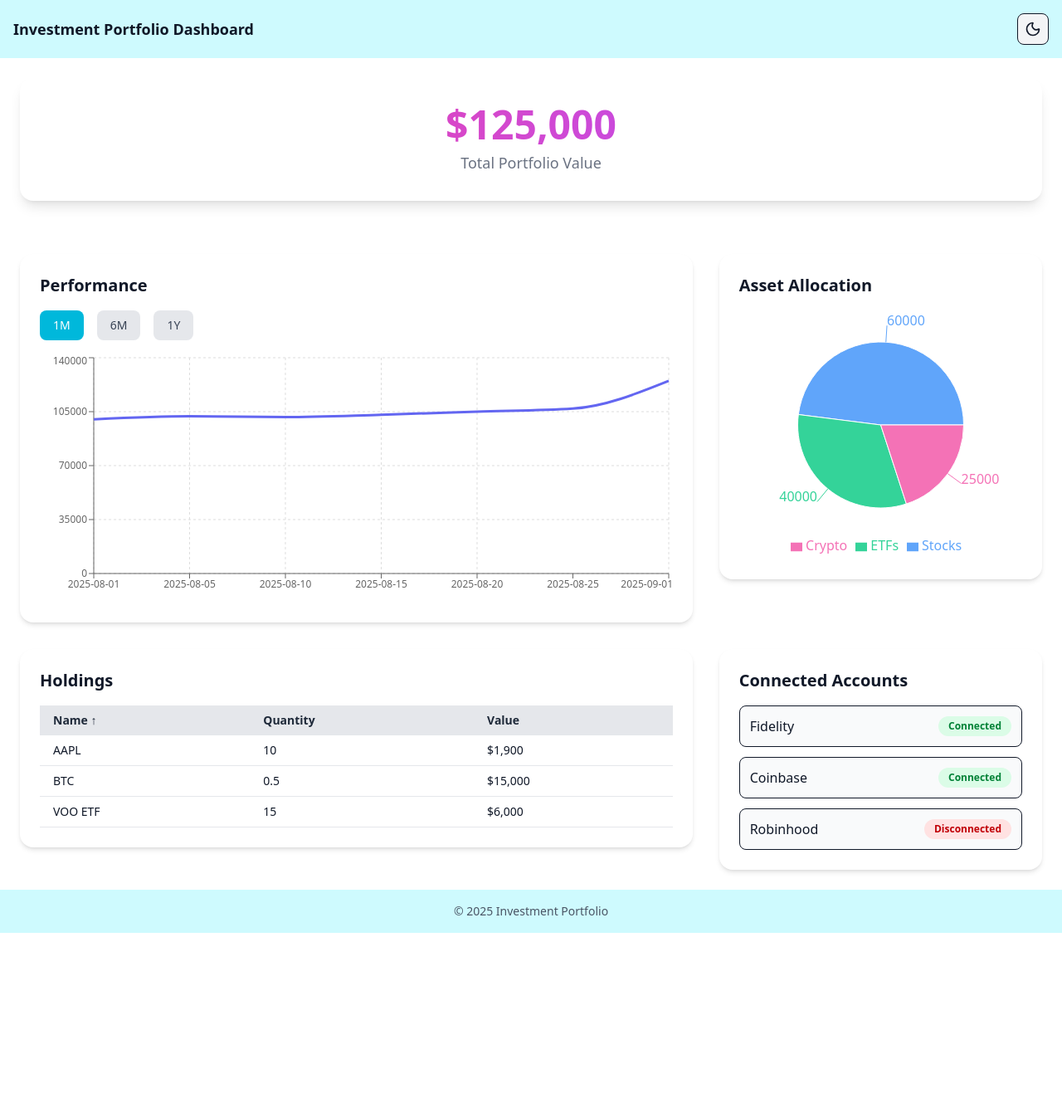
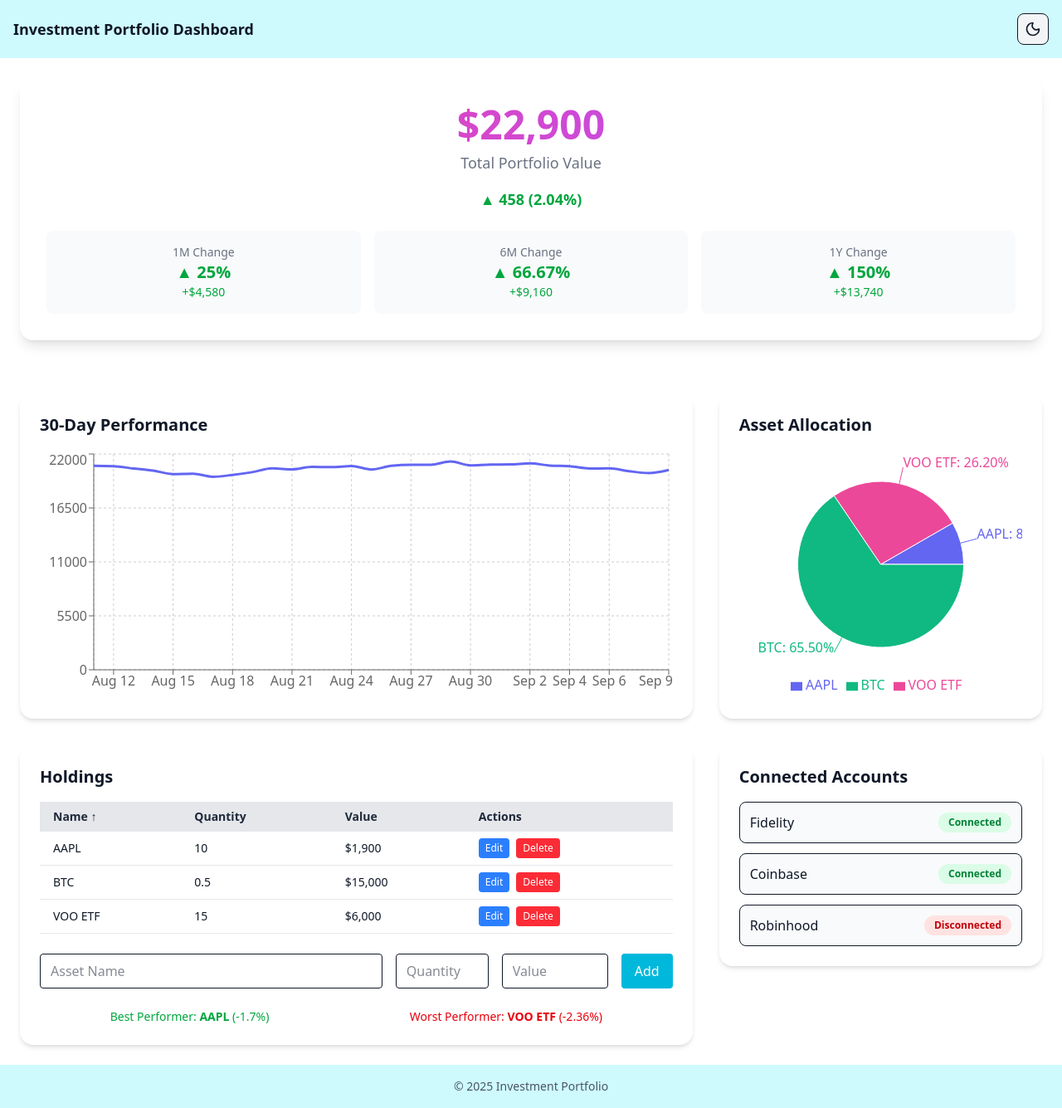
Before and after one commit to ny147/investment-portfolio, a Next.js app in the folder investment-portfolio-dashboard/: page / in a window 1280 px wide. Shown: the whole page at 83% size. Before the commit the page ends 1124 px from the top, so only its background shows below. Built offline with nearby package versions, Linux system fonts and the light colour scheme.

Commit message:
update skeleton chart

```diff
--- a/investment-portfolio-dashboard/app/page.js
+++ b/investment-portfolio-dashboard/app/page.js
@@ -1,3 +1,8 @@
+"use client";
+
+import { useState, useEffect, useMemo } from "react";
+import { portfolio } from "@/lib/mockData";
+
 import TotalValue from "@/components/TotalValue";
 import PerformanceChart from "@/components/PerformanceChart";
 import AssetAllocation from "@/components/AssetAllocation";
@@ -5,22 +10,65 @@ import HoldingsList from "@/components/HoldingsList";
 import ConnectedAccounts from "@/components/ConnectedAccounts";
 
 export default function DashboardPage() {
+  const [holdings, setHoldings] = useState(portfolio.holdings);
+  const [performanceData, setPerformanceData] = useState([]);
+
+  // ✅ Generate chart data only on client
+  useEffect(() => {
+    const totalValue = holdings.reduce((sum, h) => sum + h.value, 0);
+
+    const history = [];
+    let current = totalValue * 0.9;
+    for (let i = 29; i >= 0; i--) {
+      const date = new Date();
+      date.setDate(date.getDate() - i);
+
+      const dailyReturn = 1 + (Math.random() * 0.04 - 0.02);
+      current = current * dailyReturn;
+
+      history.push({
+        date: date.toLocaleDateString("en-US", { month: "short", day: "numeric" }),
+        value: Math.round(current),
+      });
+    }
+    setPerformanceData(history);
+  }, [holdings]);
+
+  // ✅ Portfolio return % over last 30 days
+  const portfolioReturn = useMemo(() => {
+    if (performanceData.length === 0) return 0;
+    return (
+      ((performanceData[performanceData.length - 1].value - performanceData[0].value) /
+        performanceData[0].value) *
+      100
+    );
+  }, [performanceData]);
+
+  // ✅ Distribute return across holdings
+  const updatedHoldings = useMemo(() => {
+    return holdings.map((h) => {
+      const randomFactor = 0.8 + Math.random() * 0.4;
+      const changePct = (portfolioReturn * randomFactor).toFixed(2);
+      return { ...h, changePct: Number(changePct) };
+    });
+  }, [holdings, portfolioReturn]);
+
   return (
     <div className="grid gap-8">
-      <TotalValue />
+      <TotalValue holdings={updatedHoldings} />
 
       <div className="grid grid-cols-1 lg:grid-cols-3 gap-8">
         <div className="lg:col-span-2">
-          <PerformanceChart />
+          <PerformanceChart data={performanceData} />
         </div>
         <div>
-          <AssetAllocation />
+          <AssetAllocation holdings={updatedHoldings} />
         </div>
       </div>
 
       <div className="grid grid-cols-1 lg:grid-cols-3 gap-8">
         <div className="lg:col-span-2">
-          <HoldingsList />
+          <HoldingsList holdings={updatedHoldings} setHoldings={setHoldings} />
         </div>
         <div>
           <ConnectedAccounts />
--- a/investment-portfolio-dashboard/components/AssetAllocation.jsx
+++ b/investment-portfolio-dashboard/components/AssetAllocation.jsx
@@ -1,20 +1,26 @@
 "use client";
 
-import {
-  PieChart,
-  Pie,
-  Cell,
-  Tooltip,
-  ResponsiveContainer,
-  Legend,
-} from "recharts";
-import { portfolio } from "@/lib/mockData";
+import { PieChart, Pie, Cell, Tooltip, Legend, ResponsiveContainer } from "recharts";
 import Card from "./Card";
 
-const COLORS = ["#60A5FA", "#34D399", "#F472B6"];
+const COLORS = ["#6366F1", "#EC4899", "#10B981", "#F59E0B", "#3B82F6", "#EF4444"];
 
-export default function AssetAllocation() {
-  const data = portfolio.allocation;
+export default function AssetAllocation({ holdings }) {
+  if (!holdings || holdings.length === 0) {
+    return (
+      <Card title="Asset Allocation">
+        <p className="text-center text-gray-500 dark:text-gray-400">No holdings yet</p>
+      </Card>
+    );
+  }
+
+  const totalValue = holdings.reduce((sum, h) => sum + h.value, 0);
+
+  const data = holdings.map((h) => ({
+    name: h.name,
+    value: h.value,
+    percentage: ((h.value / totalValue) * 100).toFixed(2),
+  }));
 
   return (
     <Card title="Asset Allocation">
@@ -23,17 +29,17 @@ export default function AssetAllocation() {
           <Pie
             data={data}
             dataKey="value"
-            nameKey="type"
+            nameKey="name"
             cx="50%"
             cy="50%"
             outerRadius={100}
-            label
+            label={({ name, percentage }) => `${name}: ${percentage}%`}
           >
-            {data.map((entry, index) => (
-              <Cell key={`cell-${index}`} fill={COLORS[index % COLORS.length]} />
+            {data.map((_, index) => (
+              <Cell key={index} fill={COLORS[index % COLORS.length]} />
             ))}
           </Pie>
-          <Tooltip />
+          <Tooltip formatter={(value) => `$${value.toLocaleString()}`} />
           <Legend />
         </PieChart>
       </ResponsiveContainer>
--- a/investment-portfolio-dashboard/components/HoldingsList.jsx
+++ b/investment-portfolio-dashboard/components/HoldingsList.jsx
@@ -1,20 +1,26 @@
 "use client";
 
-import { useState } from "react";
-import { portfolio } from "@/lib/mockData";
+import { useMemo, useState } from "react";
 import Card from "./Card";
+export default function HoldingsList({ holdings, setHoldings }) {
+  const [sortConfig, setSortConfig] = useState({ key: "name", direction: "asc" });
+  const [newAsset, setNewAsset] = useState({ name: "", quantity: "", value: "" });
+  const [editingIndex, setEditingIndex] = useState(null);
 
-export default function HoldingsList() {
-  const [sortConfig, setSortConfig] = useState({ key: "name", direction: "asc" });
-  const [holdings, setHoldings] = useState(portfolio.holdings);
-
+     if (!holdings || holdings.length === 0) {
+    return (
+      <Card title="Holdings">
+        <div className="space-y-3">
+          {[...Array(5)].map((_, i) => (
+            <SkeletonBox key={i} className="w-full h-6" />
+          ))}
+        </div>
+      </Card>
+    );
+  }
   const sortedHoldings = [...holdings].sort((a, b) => {
-    if (a[sortConfig.key] < b[sortConfig.key]) {
-      return sortConfig.direction === "asc" ? -1 : 1;
-    }
-    if (a[sortConfig.key] > b[sortConfig.key]) {
-      return sortConfig.direction === "asc" ? 1 : -1;
-    }
+    if (a[sortConfig.key] < b[sortConfig.key]) return sortConfig.direction === "asc" ? -1 : 1;
+    if (a[sortConfig.key] > b[sortConfig.key]) return sortConfig.direction === "asc" ? 1 : -1;
     return 0;
   });
 
@@ -26,30 +32,69 @@ export default function HoldingsList() {
     setSortConfig({ key, direction });
   };
 
+  const handleAddAsset = () => {
+    if (!newAsset.name || !newAsset.quantity || !newAsset.value) return;
+    setHoldings([
+      ...holdings,
+      {
+        name: newAsset.name,
+        quantity: Number(newAsset.quantity),
+        value: Number(newAsset.value),
+        changePct: 0,
+      },
+    ]);
+    setNewAsset({ name: "", quantity: "", value: "" });
+  };
+
+  const handleDeleteAsset = (index) => {
+    setHoldings(holdings.filter((_, i) => i !== index));
+  };
+
+  const handleEditAsset = (index) => {
+    setEditingIndex(index);
+    setNewAsset(holdings[index]);
+  };
+
+  const handleSaveEdit = () => {
+    if (!newAsset.name || !newAsset.quantity || !newAsset.value) return;
+    const updated = [...holdings];
+    updated[editingIndex] = {
+      ...updated[editingIndex],
+      name: newAsset.name,
+      quantity: Number(newAsset.quantity),
+      value: Number(newAsset.value),
+    };
+    setHoldings(updated);
+    setEditingIndex(null);
+    setNewAsset({ name: "", quantity: "", value: "" });
+  };
+
+  const bestPerformer = useMemo(
+    () => holdings.reduce((max, h) => (h.changePct > max.changePct ? h : max), holdings[0]),
+    [holdings]
+  );
+  const worstPerformer = useMemo(
+    () => holdings.reduce((min, h) => (h.changePct < min.changePct ? h : min), holdings[0]),
+    [holdings]
+  );
+
   return (
     <Card title="Holdings">
+      {/* Table */}
       <div className="overflow-x-auto">
         <table className="min-w-full text-sm text-left">
           <thead>
             <tr className="bg-gray-200 dark:bg-gray-700 text-gray-800 dark:text-gray-200">
-              <th
-                className="px-4 py-2 cursor-pointer"
-                onClick={() => requestSort("name")}
-              >
+              <th className="px-4 py-2 cursor-pointer" onClick={() => requestSort("name")}>
                 Name {sortConfig.key === "name" && (sortConfig.direction === "asc" ? "↑" : "↓")}
               </th>
-              <th
-                className="px-4 py-2 cursor-pointer"
-                onClick={() => requestSort("quantity")}
-              >
+              <th className="px-4 py-2 cursor-pointer" onClick={() => requestSort("quantity")}>
                 Quantity {sortConfig.key === "quantity" && (sortConfig.direction === "asc" ? "↑" : "↓")}
               </th>
-              <th
-                className="px-4 py-2 cursor-pointer"
-                onClick={() => requestSort("value")}
-              >
+              <th className="px-4 py-2 cursor-pointer" onClick={() => requestSort("value")}>
                 Value {sortConfig.key === "value" && (sortConfig.direction === "asc" ? "↑" : "↓")}
               </th>
+              <th className="px-4 py-2">Actions</th>
             </tr>
           </thead>
           <tbody>
@@ -61,11 +106,78 @@ export default function HoldingsList() {
                 <td className="px-4 py-2">{holding.name}</td>
                 <td className="px-4 py-2">{holding.quantity}</td>
                 <td className="px-4 py-2">${holding.value.toLocaleString()}</td>
+                <td className="px-4 py-2 space-x-2">
+                  <button
+                    onClick={() => handleEditAsset(idx)}
+                    className="px-2 py-1 text-xs rounded bg-blue-500 text-white hover:bg-blue-600"
+                  >
+                    Edit
+                  </button>
+                  <button
+                    onClick={() => handleDeleteAsset(idx)}
+                    className="px-2 py-1 text-xs rounded bg-red-500 text-white hover:bg-red-600"
+                  >
+                    Delete
+                  </button>
+                </td>
               </tr>
             ))}
           </tbody>
         </table>
       </div>
+
+      {/* Add/Edit Form */}
+      <div className="mt-6 flex flex-col sm:flex-row gap-4">
+        <input
+          type="text"
+          placeholder="Asset Name"
+          className="flex-1 px-3 py-2 border rounded dark:bg-gray-800 dark:border-gray-700"
+          value={newAsset.name}
+          onChange={(e) => setNewAsset({ ...newAsset, name: e.target.value })}
+        />
+        <input
+          type="number"
+          placeholder="Quantity"
+          className="w-28 px-3 py-2 border rounded dark:bg-gray-800 dark:border-gray-700"
+          value={newAsset.quantity}
+          onChange={(e) => setNewAsset({ ...newAsset, quantity: e.target.value })}
+        />
+        <input
+          type="number"
+          placeholder="Value"
+          className="w-32 px-3 py-2 border rounded dark:bg-gray-800 dark:border-gray-700"
+          value={newAsset.value}
+          onChange={(e) => setNewAsset({ ...newAsset, value: e.target.value })}
+        />
+        {editingIndex !== null ? (
+          <button
+            onClick={handleSaveEdit}
+            className="px-4 py-2 bg-green-500 text-white rounded hover:bg-green-600"
+          >
+            Save
+          </button>
+        ) : (
+          <button
+            onClick={handleAddAsset}
+            className="px-4 py-2 bg-cyan-500 text-white rounded hover:bg-cyan-600"
+          >
+            Add
+          </button>
+        )}
+      </div>
+
+      {/* Best/Worst Performer */}
+      {holdings.length > 0 && (
+        <div className="mt-6 flex justify-around text-sm">
+          <div className="text-green-600 dark:text-green-400">
+            Best Performer: <span className="font-semibold">{bestPerformer.name}</span> ({bestPerformer.changePct}%)
+          </div>
+          <div className="text-red-600 dark:text-red-400">
+            Worst Performer: <span className="font-semibold">{worstPerformer.name}</span> ({worstPerformer.changePct}%)
+          </div>
+        </div>
+      )}
+
     </Card>
   );
 }
--- a/investment-portfolio-dashboard/components/PerformanceChart.jsx
+++ b/investment-portfolio-dashboard/components/PerformanceChart.jsx
@@ -1,48 +1,39 @@
 "use client";
 
-import { useState } from "react";
 import {
   LineChart,
   Line,
   XAxis,
   YAxis,
-  CartesianGrid,
   Tooltip,
   ResponsiveContainer,
+  CartesianGrid,
 } from "recharts";
-import { portfolio } from "@/lib/mockData";
 import Card from "./Card";
+import { SkeletonBox } from "./Skeleton";
 
-export default function PerformanceChart() {
-  const [period, setPeriod] = useState("1M");
-  const data = portfolio.performance[period];
+export default function PerformanceChart({ data }) {
+  if (!data || data.length === 0) {
+    return (
+      <Card title="30-Day Performance">
+        <div className="flex flex-col items-center justify-center h-[300px] gap-4">
+          <SkeletonBox className="w-3/4 h-6" />
+          <SkeletonBox className="w-1/2 h-6" />
+          <SkeletonBox className="w-full h-40" />
+        </div>
+      </Card>
+    );
+  }
+  console.log("Rendering PerformanceChart with data:", data);
+  return (
+    <Card title="30-Day Performance">
 
-  return (
-    <Card title="Performance">
-      {/* Toggle buttons */}
-      <div className="flex gap-4 mb-4">
-        {["1M", "6M", "1Y"].map((p) => (
-          <button
-            key={p}
-            onClick={() => setPeriod(p)}
-            className={`px-4 py-2 rounded-lg text-sm font-medium ${
-              period === p
-                ? "bg-cyan-500 text-white"
-                : "bg-gray-200 text-gray-700"
-            }`}
-          >
-            {p}
-          </button>
-        ))}
-      </div>
-
-      {/* Chart */}
         <ResponsiveContainer width="100%" height={300}>
           <LineChart data={data}>
-          <CartesianGrid strokeDasharray="3 3" stroke="#ddd" />
-          <XAxis dataKey="date" tick={{ fontSize: 12 }} />
-          <YAxis tick={{ fontSize: 12 }} />
-          <Tooltip />
+            <CartesianGrid strokeDasharray="3 3" stroke="#ccc" />
+            <XAxis dataKey="date" />
+            <YAxis />
+            <Tooltip formatter={(value) => `$${value.toLocaleString()}`} />
             <Line
               type="monotone"
               dataKey="value"
@@ -52,6 +43,7 @@ export default function PerformanceChart() {
             />
           </LineChart>
         </ResponsiveContainer>
+
     </Card>
   );
 }
--- /dev/null
+++ b/investment-portfolio-dashboard/components/Skeleton.jsx
@@ -0,0 +1,7 @@
+export function SkeletonBox({ className }) {
+  return (
+    <div
+      className={`animate-pulse bg-gray-200 dark:bg-gray-700 rounded ${className}`}
+    />
+  );
+}
--- a/investment-portfolio-dashboard/components/TotalValue.jsx
+++ b/investment-portfolio-dashboard/components/TotalValue.jsx
@@ -1,14 +1,97 @@
 "use client";
 
-import { portfolio } from "@/lib/mockData";
+function calcChange(period, portfolio) {
+  const data = portfolio.performance[period];
+  const first = data[0].value;
+  const last = data[data.length - 1].value;
+  const changeAbs = last - first;
+  const changePct = ((last - first) / first) * 100;
+  return { abs: changeAbs, pct: changePct.toFixed(2) };
+}
 
-export default function TotalValue() {
+export default function TotalValue({ holdings }) {
+  // ✅ sum from holdings
+  const totalValue = holdings.reduce((sum, h) => sum + h.value, 0);
+
+  // Mock previous value → for daily change
+  const previousValue = totalValue * 0.98; // assume 2% lower yesterday
+  const dailyChange = totalValue - previousValue;
+  const dailyPct = ((dailyChange / previousValue) * 100).toFixed(2);
+
+  // Mock performance data
+  const portfolio = {
+    performance: {
+      "1M": [
+        { date: "2025-08-01", value: totalValue * 0.8 },
+        { date: "2025-09-01", value: totalValue },
+      ],
+      "6M": [
+        { date: "2025-04-01", value: totalValue * 0.6 },
+        { date: "2025-09-01", value: totalValue },
+      ],
+      "1Y": [
+        { date: "2024-09-01", value: totalValue * 0.4 },
+        { date: "2025-09-01", value: totalValue },
+      ],
+    },
+  };
+
+  const metrics = [
+    { label: "1M", ...calcChange("1M", portfolio) },
+    { label: "6M", ...calcChange("6M", portfolio) },
+    { label: "1Y", ...calcChange("1Y", portfolio) },
+  ];
+
   return (
-    <div className="text-center mb-8 bg-white shadow-lg rounded-2xl p-8">
+    <div className="text-center mb-8 bg-white dark:bg-gray-800 shadow-lg rounded-2xl p-8">
+      {/* Total Value */}
       <h1 className="text-5xl font-extrabold bg-gradient-to-r from-pink-500 to-purple-500 bg-clip-text text-transparent">
-        ${portfolio.totalValue.toLocaleString()}
+        ${totalValue.toLocaleString()}
       </h1>
-      <p className="text-gray-500 mt-2 text-lg">Total Portfolio Value</p>
+      <p className="text-gray-500 dark:text-gray-400 mt-2 text-lg">
+        Total Portfolio Value
+      </p>
+
+      {/* Daily Change */}
+      <p
+        className={`mt-4 text-lg font-semibold ${
+          dailyChange >= 0
+            ? "text-green-600 dark:text-green-400"
+            : "text-red-600 dark:text-red-400"
+        }`}
+      >
+        {dailyChange >= 0 ? "▲" : "▼"} {Math.abs(dailyChange).toLocaleString()} ({dailyPct}%)
+      </p>
+
+      {/* Performance Metrics */}
+      <div className="grid grid-cols-1 sm:grid-cols-3 gap-4 mt-6">
+        {metrics.map((m) => (
+          <div
+            key={m.label}
+            className="rounded-lg p-4 bg-gray-50 dark:bg-gray-700 transition-colors"
+          >
+            <p className="text-sm text-gray-500 dark:text-gray-400">{m.label} Change</p>
+            <p
+              className={`text-xl font-bold ${
+                m.abs >= 0
+                  ? "text-green-600 dark:text-green-400"
+                  : "text-red-600 dark:text-red-400"
+              }`}
+            >
+              {m.abs >= 0 ? "▲" : "▼"} {Math.abs(m.pct)}%
+            </p>
+            <p
+              className={`text-sm font-medium ${
+                m.abs >= 0
+                  ? "text-green-600 dark:text-green-400"
+                  : "text-red-600 dark:text-red-400"
+              }`}
+            >
+              {m.abs >= 0 ? "+" : "-"}${Math.abs(m.abs).toLocaleString()}
+            </p>
+          </div>
+        ))}
+      </div>
     </div>
   );
 }
--- a/investment-portfolio-dashboard/lib/mockData.js
+++ b/investment-portfolio-dashboard/lib/mockData.js
@@ -6,26 +6,14 @@ export const portfolio = {
   performance: {
     "1M": [
       { date: "2025-08-01", value: 100000 },
-      { date: "2025-08-05", value: 102000 },
-      { date: "2025-08-10", value: 101500 },
-      { date: "2025-08-15", value: 103000 },
-      { date: "2025-08-20", value: 105000 },
-      { date: "2025-08-25", value: 107000 },
       { date: "2025-09-01", value: 125000 },
     ],
     "6M": [
       { date: "2025-04-01", value: 85000 },
-      { date: "2025-05-01", value: 90000 },
-      { date: "2025-06-01", value: 95000 },
-      { date: "2025-07-01", value: 100000 },
-      { date: "2025-08-01", value: 110000 },
       { date: "2025-09-01", value: 125000 },
     ],
     "1Y": [
       { date: "2024-09-01", value: 70000 },
-      { date: "2025-01-01", value: 95000 },
-      { date: "2025-04-01", value: 110000 },
-      { date: "2025-07-01", value: 120000 },
       { date: "2025-09-01", value: 125000 },
     ],
   },
--- a/investment-portfolio-dashboard/package.json
+++ b/investment-portfolio-dashboard/package.json
@@ -9,9 +9,11 @@
     "lint": "eslint"
   },
   "dependencies": {
+    "framer-motion": "^12.23.12",
     "lucide-react": "^0.542.0",
     "next": "15.5.2",
     "react": "19.1.0",
+    "react-countup": "^6.5.3",
     "react-dom": "19.1.0",
     "recharts": "^3.1.2"
   },
```
Also changed, not shown: 1 other file (tests, documents, lock files or other folders). Lines whose indentation alone changed are shown as unchanged.
